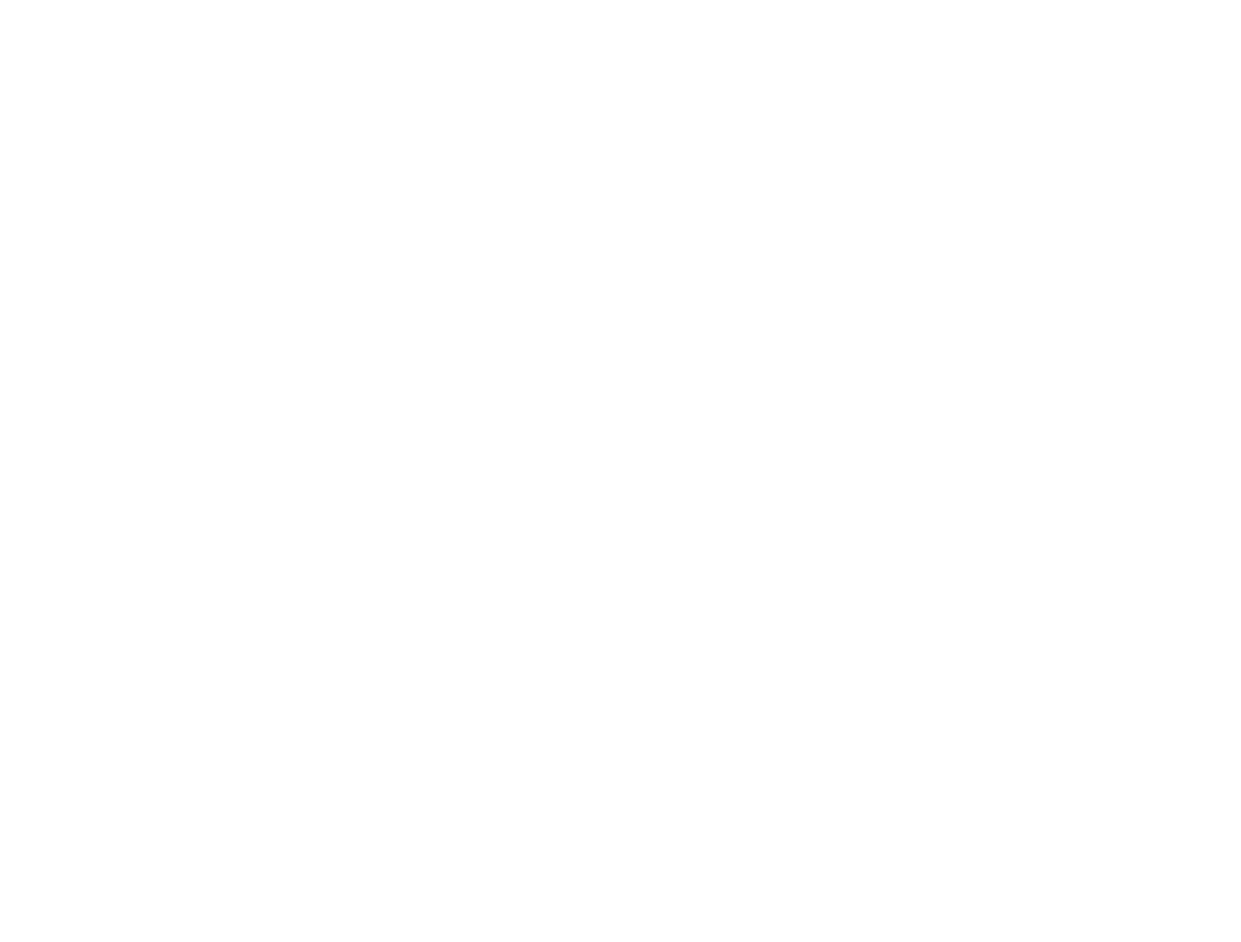
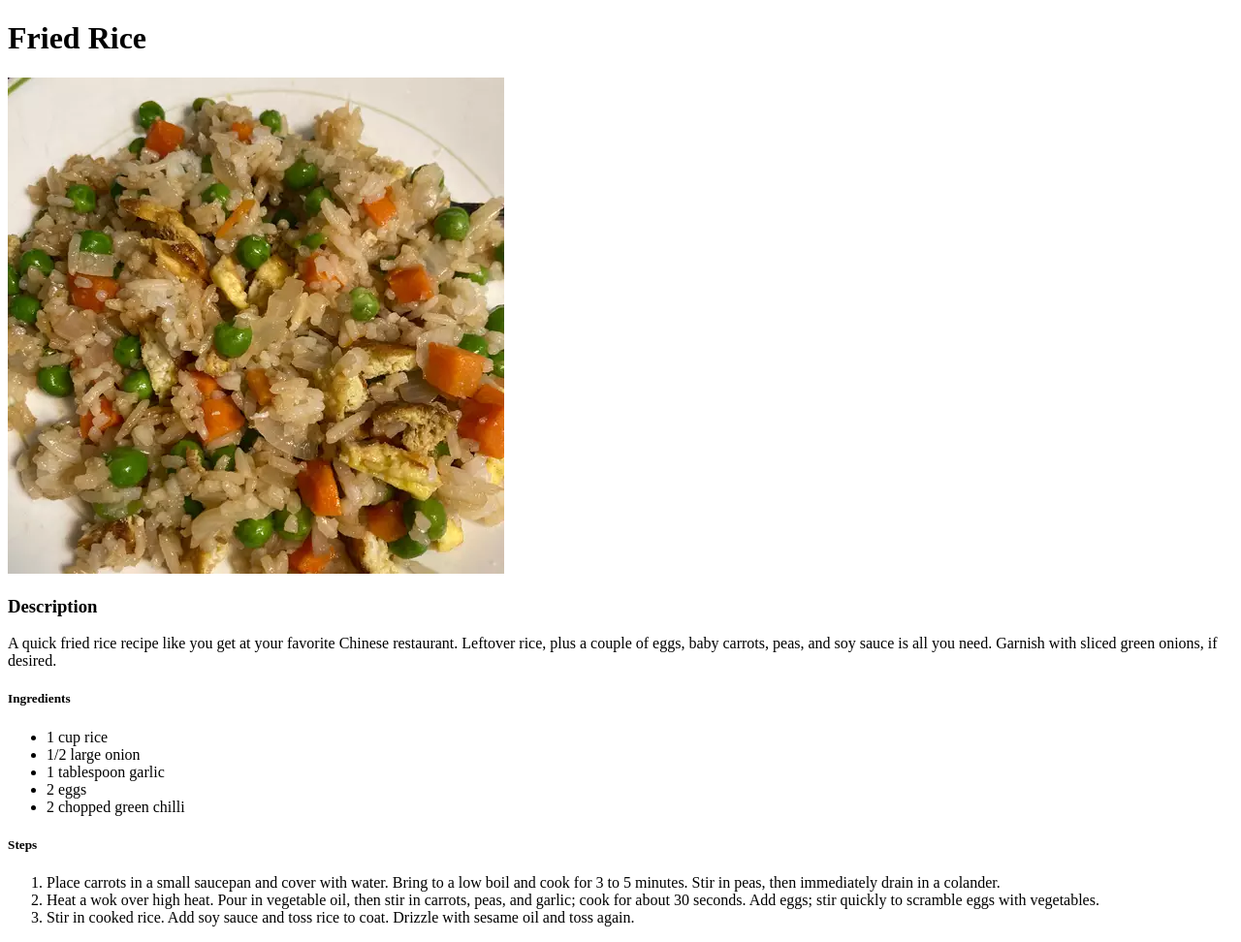
Before and after one commit to anirudhv98/odin_recipes, a plain HTML site: page recipes/friedrice.html in a window 1280 px wide. Shown: the whole page at 97% size. Before the commit the page ends 800 px from the top, so only its background shows below. Drawn offline with Linux system fonts and the light colour scheme.

Commit message:
Add Fried Rice recipe webpage

```diff
--- a/recipes/friedrice.html
+++ b/recipes/friedrice.html
@@ -0,0 +1,32 @@
+<!DOCTYPE html>
+<html lang="en">
+    <head>
+        <meta charset="UTF-8">
+        <title>Fried Rice</title>
+    </head>
+    <body>
+        <h1>Fried Rice</h1>
+        <img src="../images/fried_rice.webp" alt="Image of Fried Rice">
+        <h3>Description</h3>
+        <p>
+            A quick fried rice recipe like you get at your favorite Chinese restaurant. Leftover rice, plus a couple of eggs, baby carrots, peas, and soy sauce is all you need. Garnish with sliced green onions, if desired.
+
+        </p>
+        <h5>Ingredients</h5>
+        <ul>
+            <li>1 cup rice</li>
+            <li>1/2 large onion</li>
+            <li>1 tablespoon garlic</li>
+            <li>2 eggs</li>
+            <li>2 chopped green chilli</li>
+        </ul>
+        <h5>Steps</h5>
+        <ol>
+            <li>Place carrots in a small saucepan and cover with water. Bring to a low boil and cook for 3 to 5 minutes. Stir in peas, then immediately drain in a colander.
+            </li>
+            <li>Heat a wok over high heat. Pour in vegetable oil, then stir in carrots, peas, and garlic; cook for about 30 seconds. Add eggs; stir quickly to scramble eggs with vegetables.
+            </li>
+            <li>Stir in cooked rice. Add soy sauce and toss rice to coat. Drizzle with sesame oil and toss again.</li>
+        </ol>
+    </body>
+</html>
```
Also changed, not shown: index.html (+1 -3 lines), images/fried_rice.webp (added).
